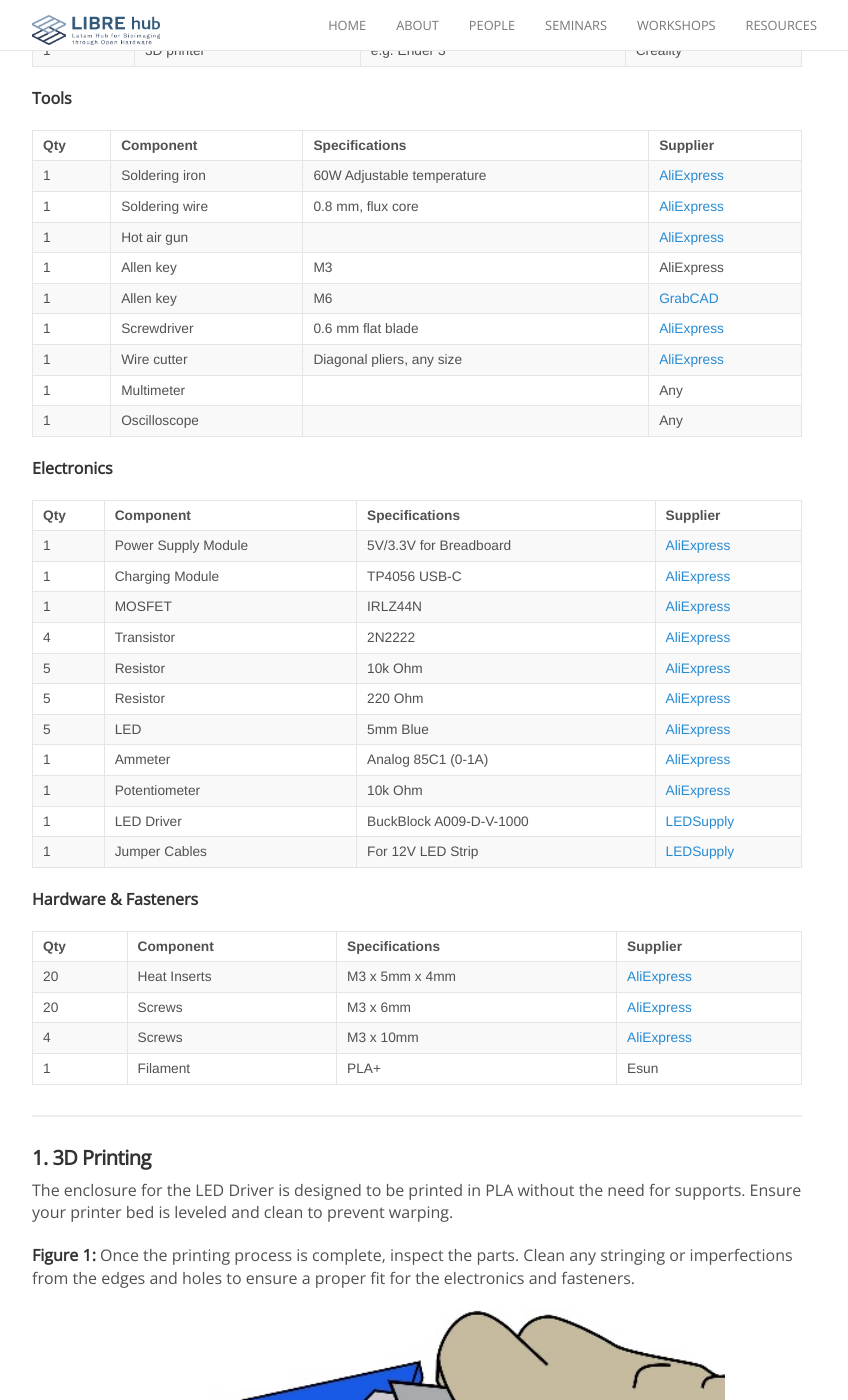
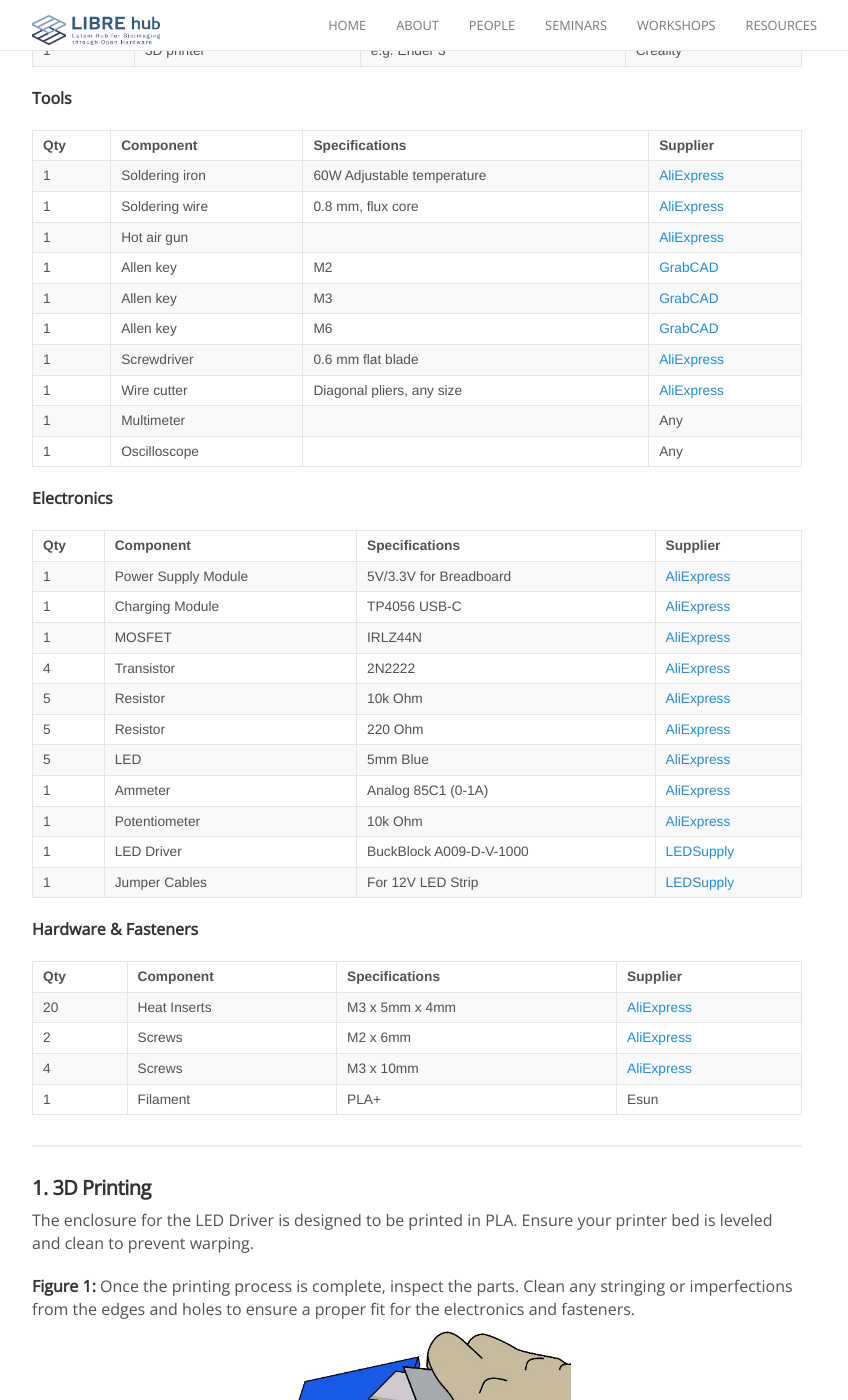
Before and after one commit to LIBREhub/LIBREhub.github.io, a Jekyll site: the page built from _posts/2026-01-26-led-driver.md, in a window 1280 px wide and 1400 px high, scrolled down 466 px. Shown: the whole window, without its empty margins (223-1071 px from the left). Built offline with Jekyll 4.4.1, drawn with Linux system fonts in a browser that asks for light colours; nearby versions of some CDN libraries.

Commit message:
Update 2026-01-26-led-driver.md

```diff
--- a/_posts/2026-01-26-led-driver.md
+++ b/_posts/2026-01-26-led-driver.md
@@ -28,7 +28,8 @@
 | 1 | Soldering iron | 60W Adjustable temperature | [AliExpress](https://www.aliexpress.com/item/1005007970187200.html) |
 | 1 | Soldering wire | 0.8 mm, flux core | [AliExpress](https://www.aliexpress.com/item/1005008695639704.html) |
 | 1 | Hot air gun | | [AliExpress](https://www.aliexpress.com/item/1005007010056491.html) |
-| 1 | Allen key | M3 | AliExpress |
+| 1 | Allen key | M2 | [GrabCAD](https://grabcad.com/library/allen-key-set-4/details?folder_id=3295376) |
+| 1 | Allen key | M3 | [GrabCAD](https://grabcad.com/library/allen-key-set-4/details?folder_id=3295376) |
 | 1 | Allen key | M6 | [GrabCAD](https://grabcad.com/library/6mm-allen-wrench-1) |
 | 1 | Screwdriver | 0.6 mm flat blade | [AliExpress](https://www.aliexpress.com/item/1005008304338583.html) |
 | 1 | Wire cutter | Diagonal pliers, any size | [AliExpress](https://www.aliexpress.com/item/4000988113226.html) |
@@ -56,18 +57,18 @@
 | Qty | Component | Specifications | Supplier |
 | :--- | :--- | :--- | :--- |
 | 20 | Heat Inserts | M3 x 5mm x 4mm | [AliExpress](https://www.aliexpress.com/item/32810872544.html) |
-| 20 | Screws | M3 x 6mm | [AliExpress](https://www.aliexpress.com/item/32818058518.html) |
-| 4 | Screws | M3 x 10mm | [AliExpress](https://www.aliexpress.com/item/32818058518.html) |
+| 2 | Screws | M2 x 6mm | [AliExpress](https://es.aliexpress.com/item/32810872544.html?spm=a2g0o.productlist.main.1.1599DD4xDD4xNq&algo_pvid=982fe1b2-535d-4144-b9f2-4d24c5794567&pdp_ext_f=%7B%22order%22%3A%2213060%22%2C%22spu_best_type%22%3A%22service%22%2C%22eval%22%3A%221%22%2C%22fromPage%22%3A%22search%22%7D&utparam-url=scene%3Asearch%7Cquery_from%3A%7Cx_object_id%3A32810872544%7C_p_origin_prod%3A) |
+| 4 | Screws | M3 x 10mm | [AliExpress](https://es.aliexpress.com/item/32810872544.html?spm=a2g0o.productlist.main.1.1599DD4xDD4xNq&algo_pvid=982fe1b2-535d-4144-b9f2-4d24c5794567&pdp_ext_f=%7B%22order%22%3A%2213060%22%2C%22spu_best_type%22%3A%22service%22%2C%22eval%22%3A%221%22%2C%22fromPage%22%3A%22search%22%7D&utparam-url=scene%3Asearch%7Cquery_from%3A%7Cx_object_id%3A32810872544%7C_p_origin_prod%3A) |
 | 1 | Filament | PLA+ | Esun |
 
 ---
 
 #### **1. 3D Printing**
 
-The enclosure for the LED Driver is designed to be printed in PLA without the need for supports. Ensure your printer bed is leveled and clean to prevent warping.
+The enclosure for the LED Driver is designed to be printed in PLA. Ensure your printer bed is leveled and clean to prevent warping.
 
 **Figure 1:** Once the printing process is complete, inspect the parts. Clean any stringing or imperfections from the edges and holes to ensure a proper fit for the electronics and fasteners.
-<img class="pfloat-center" src="/images/resources/led-driver/image1.jpeg" width="80%" style="display: block; margin: 0 auto;" loading="lazy" data-action=zoom>
+<img class="pfloat-center" src="/images/resources/led-driver/image1.jpeg" width="40%" style="display: block; margin: 0 auto;" loading="lazy" data-action=zoom>
 
 ---
 
@@ -81,8 +82,8 @@
 <img class="pfloat-center" src="/images/resources/led-driver/image2.png" width="80%" style="display: block; margin: 0 auto;" loading="lazy" data-action=zoom>
 
 **Figure 3:** Solder the header pins to the *top* side of the module as shown. This inversion allows the module to mount correctly onto the main PCB.
-<img class="pfloat-left" src="/images/resources/led-driver/image3.png" width="45%" loading="lazy" data-action=zoom>
-<img class="pfloat-right" src="/images/resources/led-driver/image4.jpeg" width="45%" loading="lazy" data-action=zoom>
+<img class="pfloat-left" src="/images/resources/led-driver/image3.png" width="40%" loading="lazy" data-action=zoom>
+<img class="pfloat-right" src="/images/resources/led-driver/image4.jpeg" width="40%" loading="lazy" data-action=zoom>
 <div style="clear:both;"></div>
 
 **Charging Module (TP4056)**
```
